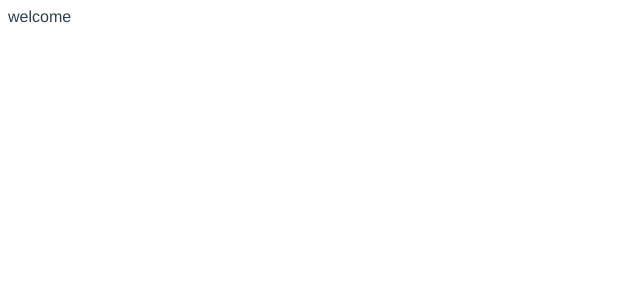
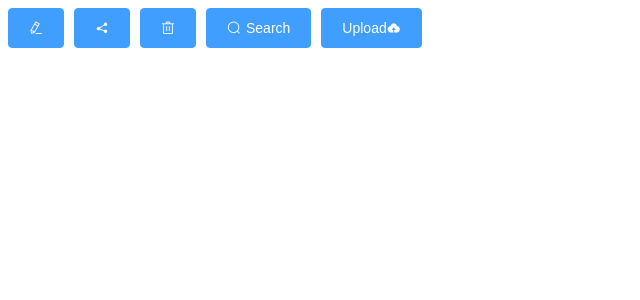
Before and after one commit to xinzhou0714/re2-ui, a Vue app: page / in a window 1280 px wide. Shown: the top 300 px of the page, without its empty margins (0-640 px from the left). Built offline with nearby package versions, Linux system fonts and the light colour scheme.

Commit message:
chore(plugin): integrate UI-Framework: npm i element-ui -S

```diff
--- a/package.json
+++ b/package.json
@@ -11,6 +11,7 @@
   },
   "dependencies": {
     "core-js": "^3.6.5",
+    "element-ui": "^2.15.6",
     "vue": "^2.6.11",
     "vue-router": "^3.2.0",
     "vuex": "^3.4.0"
--- a/src/views/Welcome.vue
+++ b/src/views/Welcome.vue
@@ -1,5 +1,11 @@
 <template>
-<div class='welcome'>welcome</div>
+<div class='welcome'>
+  <el-button type="primary" icon="el-icon-edit"></el-button>
+  <el-button type="primary" icon="el-icon-share"></el-button>
+  <el-button type="primary" icon="el-icon-delete"></el-button>
+  <el-button type="primary" icon="el-icon-search">Search</el-button>
+  <el-button type="primary">Upload<i class="el-icon-upload el-icon-right"></i></el-button>
+</div>
 </template>
 
 <script>
```
Also changed, not shown: src/main.js (+6 -1 lines), 1 other file (tests, documents, lock files or other folders).
